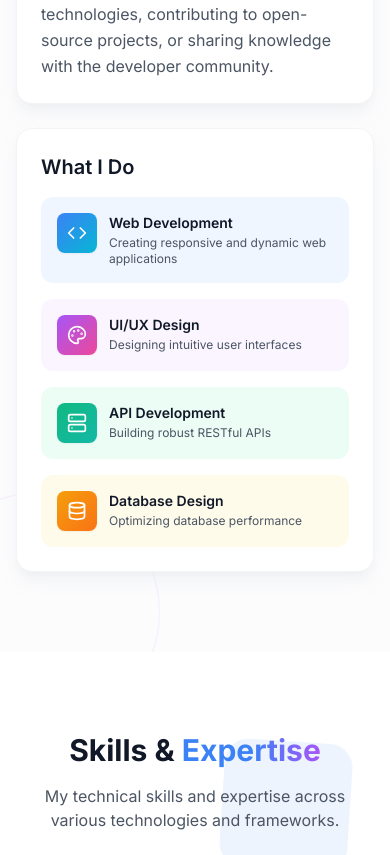
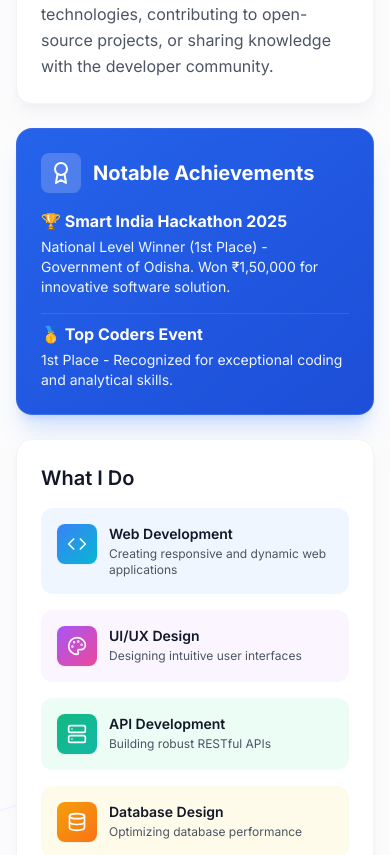
Before and after one commit to ghauthamm/ghautham-protfoli, a React (Create React App) app: page / in a window 390 px wide. Shown: the part 2262-3117 px from the top of the page. Built offline with nearby package versions, Linux system fonts and the light colour scheme.

Commit message:
resume update

```diff
--- a/src/App.tsx
+++ b/src/App.tsx
@@ -3,6 +3,7 @@
 import Hero from './components/Hero';
 import About from './components/About';
 import Skills from './components/Skills';
+import Services from './components/Services';
 import Projects from './components/Projects';
 import Education from './components/Education';
 import Contact from './components/Contact';
@@ -16,6 +17,7 @@
         <Hero />
         <About />
         <Skills />
+        <Services />
         <Projects />
         <Education />
         <Contact />
--- a/src/components/About.tsx
+++ b/src/components/About.tsx
@@ -1,6 +1,6 @@
 import React, { useState } from 'react';
 import { motion } from 'framer-motion';
-import { User, MapPin, Mail, Phone, Code, Palette, Server, Database } from 'lucide-react';
+import { User, MapPin, Mail, Phone, Code, Palette, Server, Database, Award } from 'lucide-react';
 
 const About: React.FC = () => {
   const [hoveredCard, setHoveredCard] = useState<number | null>(null);
@@ -250,6 +250,38 @@
               </p>
             </motion.div>
 
+            {/* Notable Achievements */}
+            <motion.div
+              whileHover={{ scale: 1.02 }}
+              className="bg-gradient-to-br from-primary-600 to-blue-700 rounded-2xl p-6 shadow-xl shadow-primary-500/20 text-white border border-white/10"
+            >
+              <div className="flex items-center gap-3 mb-4">
+                <div className="p-2 bg-white/20 rounded-lg backdrop-blur-sm">
+                  <Award className="w-6 h-6 text-white" />
+                </div>
+                <h3 className="text-xl font-bold">Notable Achievements</h3>
+              </div>
+              <div className="space-y-4">
+                <div>
+                  <h4 className="font-bold flex items-center gap-2">
+                    🏆 Smart India Hackathon 2025
+                  </h4>
+                  <p className="text-blue-50 text-sm mt-1">
+                    National Level Winner (1st Place) - Government of Odisha.
+                    Won ₹1,50,000 for innovative software solution.
+                  </p>
+                </div>
+                <div className="pt-2 border-t border-white/10">
+                  <h4 className="font-bold flex items-center gap-2">
+                    🥇 Top Coders Event
+                  </h4>
+                  <p className="text-blue-50 text-sm mt-1">
+                    1st Place - Recognized for exceptional coding and analytical skills.
+                  </p>
+                </div>
+              </div>
+            </motion.div>
+
             {/* What I Do - with 3D tilt */}
             <div className="bg-white dark:bg-dark-800 rounded-2xl p-6 shadow-lg shadow-gray-200/50 dark:shadow-black/20 border border-gray-100 dark:border-gray-700/50">
               <h3 className="text-xl font-semibold text-gray-900 dark:text-white mb-4">What I Do</h3>
--- a/src/components/Education.tsx
+++ b/src/components/Education.tsx
@@ -11,13 +11,14 @@
       institution: "Kongu Engineering College",
       location: "Perundurai, Erode-638060",
       period: "2024 - 2026",
-      gpa: "7.38 CGPA",
+      gpa: "7.43 CGPA",
       description: "Pursuing Master's degree in Computer Applications with focus on advanced software development, database management, and modern programming technologies.",
       achievements: [
+        "Winner – Smart India Hackathon 2025 (National Level) - Led team to secure 1st Place under Government of Odisha (Electronics & IT Department)",
+        "Won ₹1,50,000 cash prize for innovative software solution in SIH 2025",
+        "1st Place – Top Coders Event - Recognized for exceptional coding and analytical skills",
         "Currently pursuing MCA with strong academic performance",
-        "Specialized in advanced software development methodologies",
-        "Learning modern programming frameworks and tools",
-        "Participating in technical workshops and seminars"
+        "Specialized in advanced software development methodologies"
       ],
       courses: [
         "Advanced Software Engineering",
--- a/src/components/Footer.tsx
+++ b/src/components/Footer.tsx
@@ -16,6 +16,7 @@
     { name: 'Home', href: '#home' },
     { name: 'About', href: '#about' },
     { name: 'Skills', href: '#skills' },
+    { name: 'Services', href: '#services' },
     { name: 'Projects', href: '#projects' },
     { name: 'Education', href: '#education' },
     { name: 'Contact', href: '#contact' }
--- a/src/components/Hero.tsx
+++ b/src/components/Hero.tsx
@@ -250,7 +250,7 @@
               <span className="relative z-10">Get In Touch</span>
             </motion.button>
             <motion.a
-              href="/ghautham_resume.pdf"
+              href="/ghautham_one_page_resume.pdf"
               download="Ghautham_M_Resume.pdf"
               whileHover={{ scale: 1.05 }}
               whileTap={{ scale: 0.95 }}
--- a/src/components/Navbar.tsx
+++ b/src/components/Navbar.tsx
@@ -37,6 +37,7 @@
     { name: 'Home', href: '#home' },
     { name: 'About', href: '#about' },
     { name: 'Skills', href: '#skills' },
+    { name: 'Services', href: '#services' },
     { name: 'Projects', href: '#projects' },
     { name: 'Education', href: '#education' },
     { name: 'Contact', href: '#contact' },
@@ -57,8 +58,8 @@
   return (
     <nav
       className={`fixed w-full z-50 transition-all duration-500 ${scrolled
-          ? 'bg-white/80 backdrop-blur-xl shadow-lg shadow-black/5 dark:bg-dark-900/80 dark:shadow-black/20'
-          : 'bg-transparent'
+        ? 'bg-white/80 backdrop-blur-xl shadow-lg shadow-black/5 dark:bg-dark-900/80 dark:shadow-black/20'
+        : 'bg-transparent'
         }`}
     >
       <div className="container-custom">
--- /dev/null
+++ b/src/components/Services.tsx
@@ -0,0 +1,103 @@
+import React from 'react';
+import { motion } from 'framer-motion';
+import { Code2, Palette, Globe, Smartphone, Shield, Zap } from 'lucide-react';
+
+const Services: React.FC = () => {
+    const services = [
+        {
+            icon: Code2,
+            title: 'Web Development',
+            description: 'Building high-performance, scalable web applications using modern frameworks like React and Next.js.',
+            color: 'blue'
+        },
+        {
+            icon: Palette,
+            title: 'UI/UX Design',
+            description: 'Designing intuitive and aesthetically pleasing user interfaces that provide exceptional user experiences.',
+            color: 'purple'
+        },
+        {
+            icon: Globe,
+            title: 'API Integration',
+            description: 'Seamlessly connecting front-end applications with robust back-end services and third-party APIs.',
+            color: 'emerald'
+        },
+        {
+            icon: Smartphone,
+            title: 'Responsive Design',
+            description: 'Ensuring your applications look and function perfectly across all devices, from mobile to desktop.',
+            color: 'amber'
+        },
+        {
+            icon: Shield,
+            title: 'Web Security',
+            description: 'Implementing best practices for security to protect your data and users from common web vulnerabilities.',
+            color: 'rose'
+        },
+        {
+            icon: Zap,
+            title: 'Performance Optimization',
+            description: 'Optimizing load times and runtime performance to ensure a smooth and fast user experience.',
+            color: 'cyan'
+        }
+    ];
+
+    const getColorClasses = (color: string) => {
+        const classes: { [key: string]: string } = {
+            blue: 'bg-blue-50 dark:bg-blue-500/10 text-blue-600 dark:text-blue-400 border-blue-100 dark:border-blue-500/20',
+            purple: 'bg-purple-50 dark:bg-purple-500/10 text-purple-600 dark:text-purple-400 border-purple-100 dark:border-purple-500/20',
+            emerald: 'bg-emerald-50 dark:bg-emerald-500/10 text-emerald-600 dark:text-emerald-400 border-emerald-100 dark:border-emerald-500/20',
+            amber: 'bg-amber-50 dark:bg-amber-500/10 text-amber-600 dark:text-amber-400 border-amber-100 dark:border-amber-500/20',
+            rose: 'bg-rose-50 dark:bg-rose-500/10 text-rose-600 dark:text-rose-400 border-rose-100 dark:border-rose-500/20',
+            cyan: 'bg-cyan-50 dark:bg-cyan-500/10 text-cyan-600 dark:text-cyan-400 border-cyan-100 dark:border-cyan-500/20'
+        };
+        return classes[color];
+    };
+
+    return (
+        <section id="services" className="section-padding bg-gray-50/50 dark:bg-dark-800/50 relative overflow-hidden">
+            <div className="container-custom relative z-10">
+                <motion.div
+                    initial={{ opacity: 0, y: 20 }}
+                    whileInView={{ opacity: 1, y: 0 }}
+                    transition={{ duration: 0.5 }}
+                    viewport={{ once: true }}
+                    className="text-center mb-16"
+                >
+                    <h2 className="text-3xl sm:text-4xl font-bold mb-4">
+                        Services I <span className="gradient-text">Offer</span>
+                    </h2>
+                    <p className="text-gray-600 dark:text-gray-400 max-w-2xl mx-auto">
+                        I provide a wide range of services to help you build and grow your digital presence.
+                    </p>
+                </motion.div>
+
+                <div className="grid md:grid-cols-2 lg:grid-cols-3 gap-8">
+                    {services.map((service, index) => (
+                        <motion.div
+                            key={index}
+                            initial={{ opacity: 0, y: 30 }}
+                            whileInView={{ opacity: 1, y: 0 }}
+                            transition={{ duration: 0.5, delay: index * 0.1 }}
+                            viewport={{ once: true }}
+                            whileHover={{ y: -10, scale: 1.02 }}
+                            className="bg-white dark:bg-dark-800 p-8 rounded-3xl shadow-lg border border-gray-100 dark:border-gray-700/50 group"
+                        >
+                            <div className={`w-14 h-14 rounded-2xl flex items-center justify-center mb-6 border ${getColorClasses(service.color)} transition-all duration-300 group-hover:scale-110`}>
+                                <service.icon className="w-7 h-7" />
+                            </div>
+                            <h3 className="text-xl font-bold text-gray-900 dark:text-white mb-4 group-hover:text-primary-600 dark:group-hover:text-primary-400 transition-colors">
+                                {service.title}
+                            </h3>
+                            <p className="text-gray-600 dark:text-gray-400 leading-relaxed">
+                                {service.description}
+                            </p>
+                        </motion.div>
+                    ))}
+                </div>
+            </div>
+        </section>
+    );
+};
+
+export default Services;
```
Also changed, not shown: 14 other files (tests, documents, lock files or other folders).
